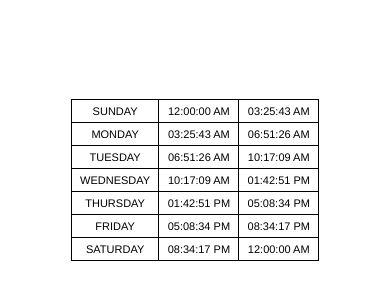
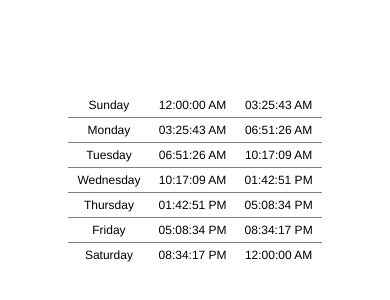
Before and after one commit to dzucconi/open-hours, a plain HTML site: page index.html in a window 390 px wide. Shown: the part 242-542 px from the top of the page. Drawn offline with Linux system fonts and the light colour scheme.

Commit message:
Aligns styling with "Work Schedule [...]"

```diff
--- a/index.html
+++ b/index.html
@@ -12,7 +12,6 @@
       }
 
       body {
-        text-transform: uppercase;
         font-size: 30px;
         line-height: 1;
         font-family: 'Helvetica Neue', 'Helvetica', sans-serif;
@@ -40,9 +39,12 @@
 
       td {
         padding: 0.5em 0.75em;
-        border: 1px solid;
+        border-top: 1px solid gray;
         text-align: center;
       }
+        tr:first-child td {
+          border-top: none;
+        }
 
       @media (max-width: 1024px) {
         body {
@@ -52,13 +54,19 @@
 
       @media (max-width: 800px) {
         body {
-          font-size: 16px;
+          font-size: 20px;
         }
       }
 
       @media (max-width: 640px) {
         body {
-          font-size: 11px;
+          font-size: 18px;
+        }
+      }
+
+      @media (max-width: 480px) {
+        body {
+          font-size: 12px;
         }
       }
     </style>
```
